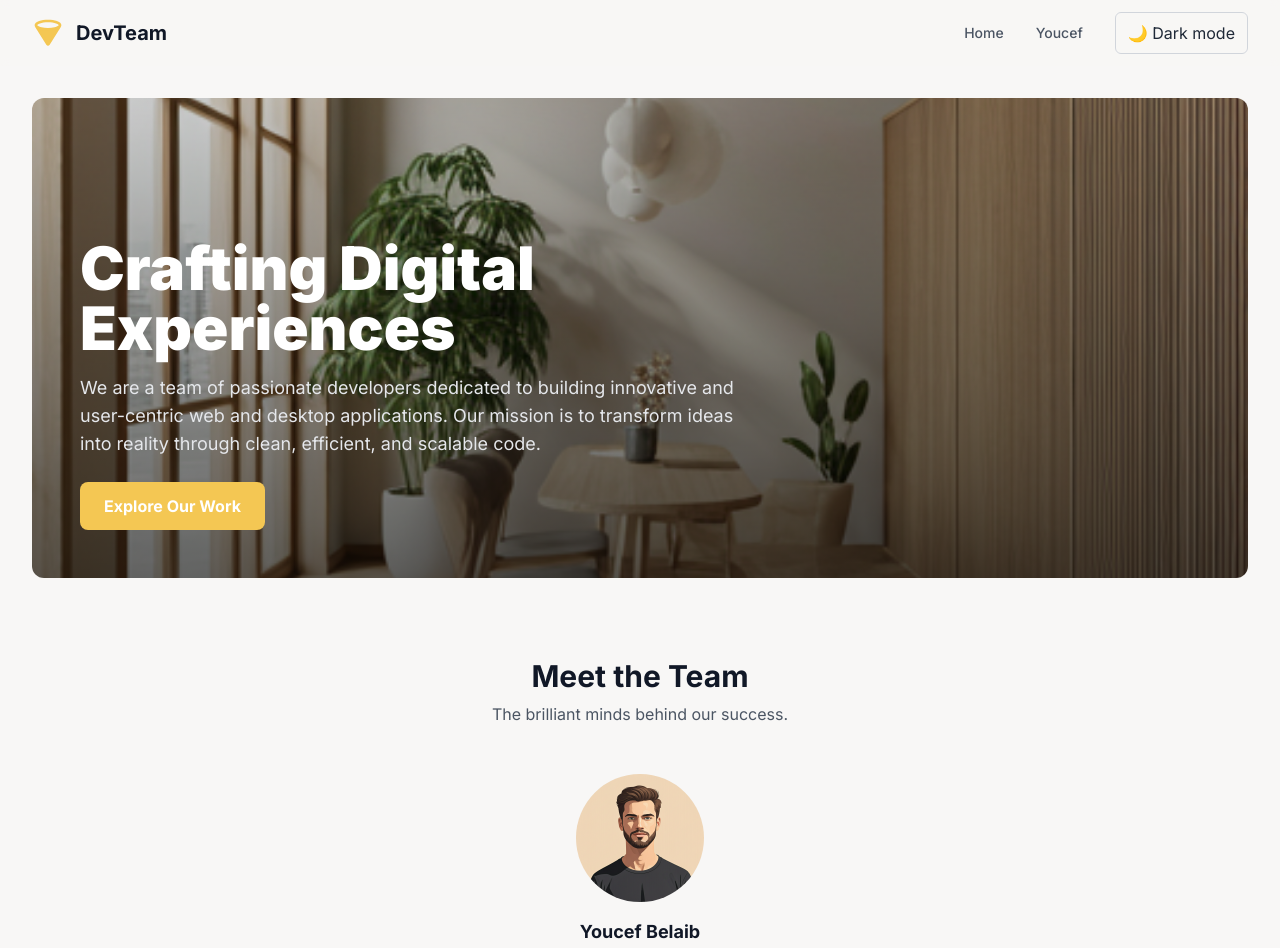
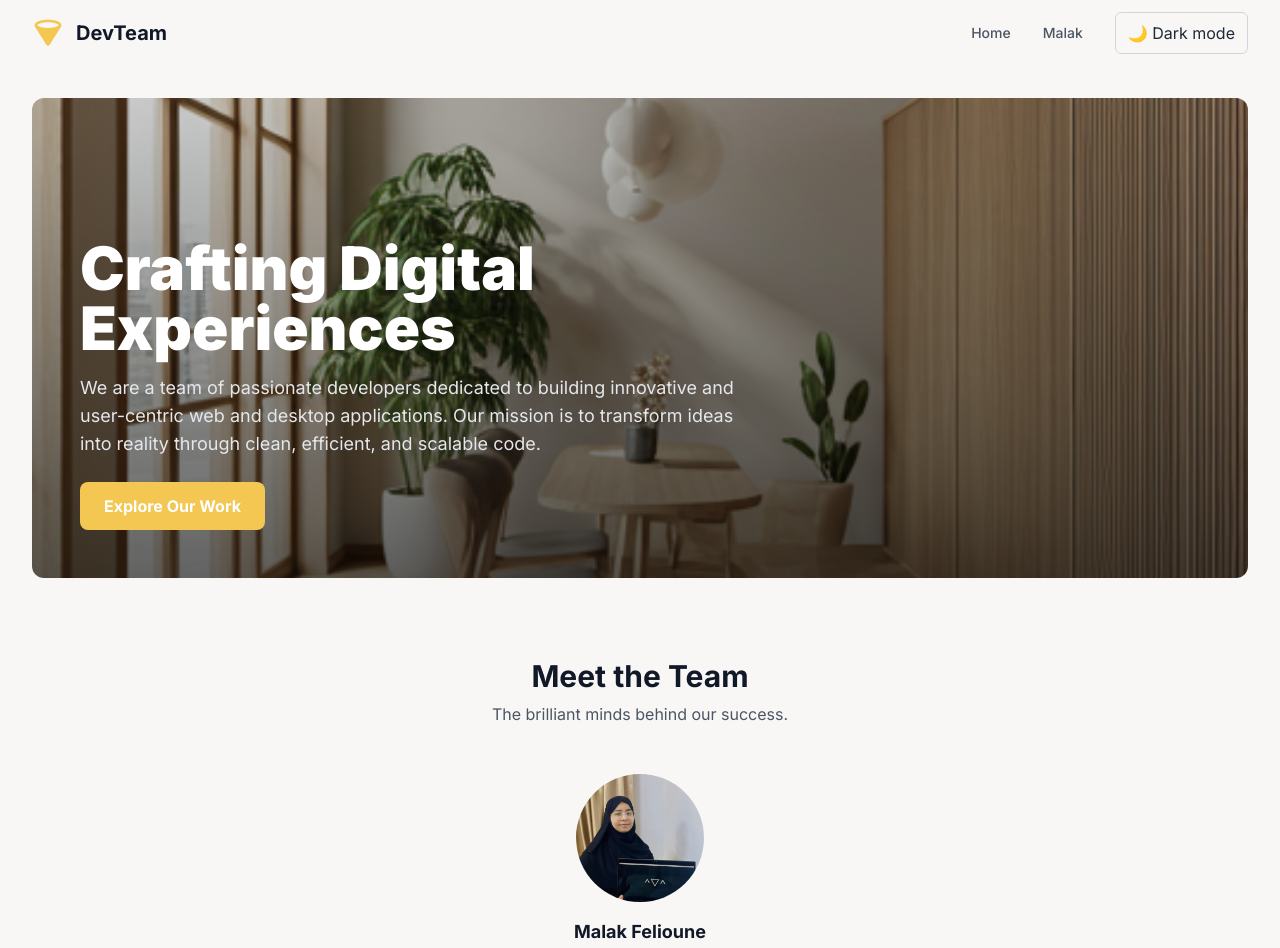
Before and after one commit to malak-100/team4-portfolio-project, a React (Vite) app: page / in a window 1280 px wide. Shown: the top 948 px of the page. Built offline with nearby package versions, Linux system fonts and the light colour scheme.

Commit message:
added the project

```diff
--- a/src/interfaces/member.ts
+++ b/src/interfaces/member.ts
@@ -25,37 +25,44 @@ export interface MemberData {
   projects: Project[] | null;
 }
 
-const youcef: MemberData = {
-  route: "youcef",
-  name: "Youcef",
-  lastname: "Belaib",
-  photo_url: "/pfps/Male.png",
-  role: "Team Leader and Software Engineer",
+const malak: MemberData = {
+  route: "malak",
+  name: "Malak",
+  lastname: "Felioune",
+  photo_url: "/pfps/malak.jpg",
+  role: "Software engineer",
   city: "Algiers",
   country: "Algeria",
-  bio: "I am a passionate software engineer who loves his team",
-  skills: ["React", "Javascript", "Flutter", "Machine Learning", "TypeScript"],
+  bio: "I am the CEO & Founder of Adam AGI, first robotic computer in the world, love deeptech and very high impact software",
+  skills: ["AGI", "Cyber security", "system engineering", "large language models", "Reinforcment learning", "and a lot more that I am tired to write"],
   experiences: [
     {
-      title: "Ai/Data Science student at ENSIA",
+      title: "student at ENSIA",
       start_date: "9/2023",
       end_date: "Present",
       type: "study",
     },
     {
-      title: "Co-Manager of External Relations at M4T club",
-      start_date: "12/2024",
+      title: "Cyber security: self employment",
+      start_date: "1/2024",
       end_date: "Present",
       type: "work",
     },
     {
-      title: "Co-Manager of Finance and Legal at EBEC club",
-      start_date: "9/2025",
+      title: "CEO and solo founder of Adam AGI",
+      start_date: "8/2025",
       end_date: "Present",
       type: "work",
     },
   ],
-  projects: null,
+  projects: [
+  {
+    title: "Adam AGI",
+    description:
+      "Adam AGI is a groundbreaking artificial general intelligence system — designed to reason, learn, and interact with the world in a fully autonomous way. It merges large-scale neural networks with real-time robotics control, making it one of the most ambitious AI implementations of 2026.",
+    photo_url: "/pfps/AdamWithCat.jpg"
+  }
+],
 };
 
-export const members = [youcef];
+export const members = [malak];
```
Also changed, not shown: public/pfps/AdamWithCat.jpg (added), public/pfps/malak.jpg (added).
